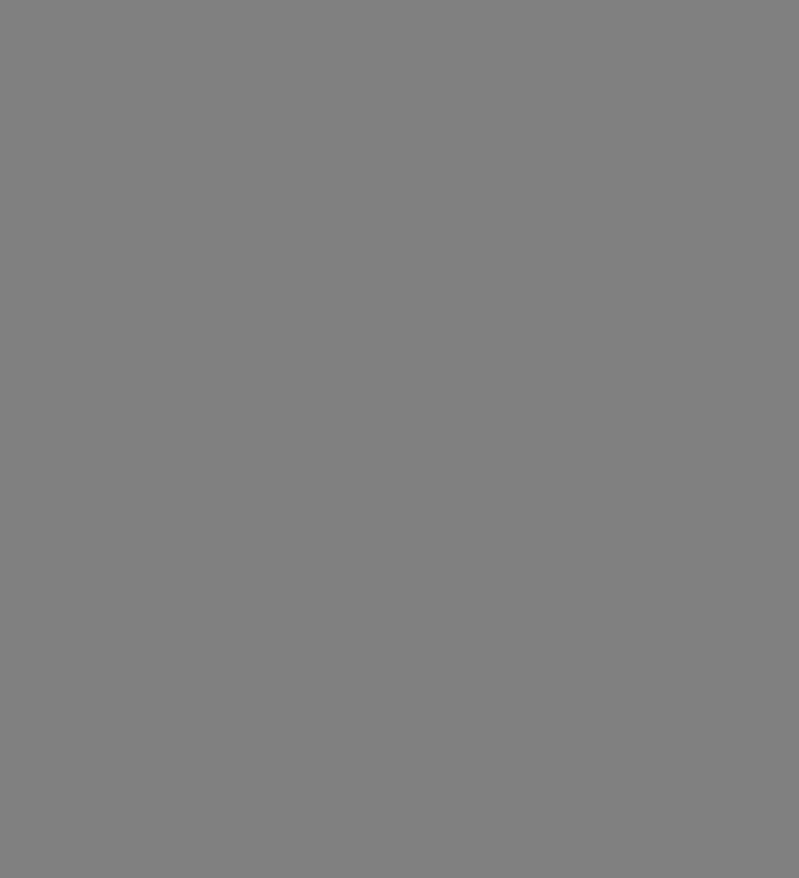
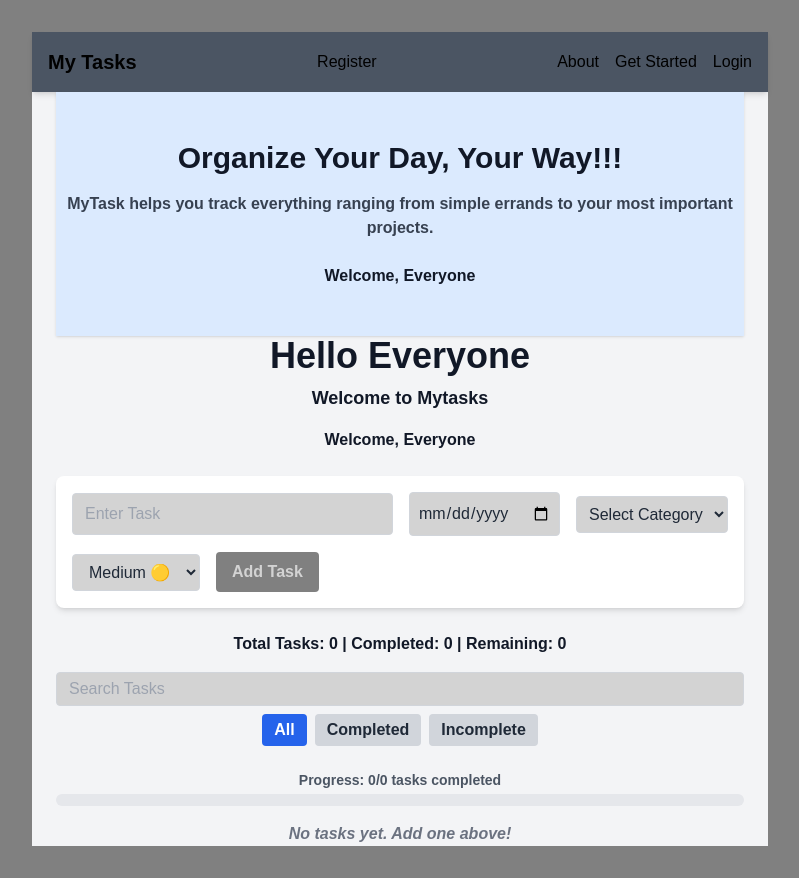
Before and after one commit to oswaldoc1991/first_react, a React (Vite) app in the folder application/frontend/: page / in a window 1280 px wide. Shown: the whole page, without its empty margins (240-1039 px from the left). Before the commit the page ends 800 px from the top, so only its background shows below. Built offline with nearby package versions, Linux system fonts and the light colour scheme.

Commit message:
fixed issues

```diff
--- a/application/frontend/src/Hero.jsx
+++ b/application/frontend/src/Hero.jsx
@@ -1,14 +1,16 @@
-function Hero() {
+import Greeting from './Greeting';
+
+function Hero({ name = "Everyone"}) {
   return (
-    <section className="bg-gray-100 py-12 text-center shadow-sm">
+    <section className="bg-blue-100 py-12 text-center shadow">
       <div className="max-w-2xl mx-auto">
-        <h2 className="text-3xl font-bold mb-4">Organize Your Day, Your Way</h2>
+        <h2 className="text-3xl font bold mb-4">Organize Your Day, Your Way!!!</h2>
         <p className="text-gray-700 mb-6">
-          MyTask helps you track everything ranging from daily to long-term goals.
+          MyTask helps you track everything ranging from simple errands to your most important projects.
         </p>
+        <Greeting name={name} />
       </div>
     </section>
-  );
+  )
 }
-
 export default Hero;
--- a/application/frontend/src/Home.jsx
+++ b/application/frontend/src/Home.jsx
@@ -9,7 +9,7 @@ export default function Home() {
     const [filter, setFilter] = useState('all');
     const [search, setSearch] = useState('');
     const [dueDate, setDueDate] = useState('');
-    const [category, setcategory] = useState('');
+    const [category, setCategory] = useState('');
     const [priority, setPriority] = useState('medium');
 
     const totalTasks = tasks.length;
@@ -27,7 +27,7 @@ export default function Home() {
         localStorage.setItem('tasks', JSON.stringify(tasks));
     }, [tasks]);
 
-    const handleAddtask = () => {
+    const handleAddTask = () => {
        if (task.trim() === '') return;
         setTasks([
           ...tasks,
@@ -57,10 +57,16 @@ export default function Home() {
         tasks.map((t, i) => (i === index ? { ...t, completed: !t.completed } :t))
     );
 
-    const handleEditTask = (index, newText) =>
-    setTasks(
-        tasks.map((t, i) => (i === index ? { ...t, isEditing: false } : t))
-    );
+    const handleStartEditing = (index) =>
+  setTasks(tasks.map((t, i) =>
+    i === index ? { ...t, isEditing: true } : t
+  ));
+
+
+   const handleEditTask = (index, newText) =>
+  setTasks(tasks.map((t, i) =>
+    i === index ? { ...t, text: newText, isEditing: false } : t
+  ));
 
     const handleSaveTask = (index) =>
     setTasks(
@@ -77,10 +83,10 @@ export default function Home() {
       tasks.map((t, i) => (i === index ? { ...t, category: newCategory } : t))
     );
 
-  const handleDueDate = (index, newDueDate) =>
-    setTasks(
-      tasks.map((t, i) => (i === index ? { ...t, dueDate: newDueDate } : t))
-    );
+  const handleEditDueDate = (index, newDueDate) =>
+    setTasks(tasks.map((t, i) => (
+      i === index ? { ...t, dueDate: newDueDate } : t
+    )));
 
     const handleAddSubtask = (taskIndex, text) => {
     if (!text.trim()) return;
@@ -95,6 +101,20 @@ export default function Home() {
       )
     );
   };
+
+  const handleToggleSubtask = (taskIndex, subtaskIndex) =>
+  setTasks(prev =>
+    prev.map((task, i) =>
+      i === taskIndex
+        ? {
+            ...task,
+            subtasks: task.subtasks.map((sub, j) =>
+              j === subtaskIndex ? { ...sub, done: !sub.done } : sub
+            ),
+          }
+        : task
+    )
+  );
 
   const handleEditNotes = (index, newNotes) =>
     setTasks(
@@ -236,12 +256,12 @@ export default function Home() {
         <div className="w-full bg-gray-200 rounded-full h-3">
           <div
             className="bg-blue-600 h-3 rounded-full"
-            style={{ width: `${progress}%` }}
+            style={{ width: `${Math.min(100, Math.round(progress))}%` }}
           ></div>
         </div>
       </div>
 
-      <TaskList
+      {/* <TaskList
         tasks={filteredTasks}
         onDelete={handleDeleteTask}
         onToggleComplete={handleToggleComplete}
@@ -250,12 +270,12 @@ export default function Home() {
         onSave={handleSaveTask}
         onEditPriority={handleEditPriority}
         onEditCategory={handleEditCategory}
-        onEditDueDate={handleDueDate}
+        onEditDueDate={handleEditDueDate}
         onAddSubtask={handleAddSubtask}
         onToggleSubtask={handleToggleSubtask}
         onEditNotes={handleEditNotes}
         onSetRecurring={handleSetRecurring}
-      />
+      /> */}
 
       {tasks.length === 0 && (
         <p className="text-gray-500 italic mt-4">
--- a/application/frontend/src/NavBar.jsx
+++ b/application/frontend/src/NavBar.jsx
@@ -4,7 +4,7 @@ import { Link } from "react-router-dom";
 
 export default function NavBar() {
     const [isOpen, setIsOpen] = useState(false);
-    const { user, logout } = useUser();
+    const { user, logout } = useUser?.() || {};
 
     return (
         <nav className="bg-gray-600 text-white p-4 shadow-md">
@@ -14,7 +14,7 @@ export default function NavBar() {
                     My Tasks
                 </Link>
 
-                <Link to="/register" Classname="hover:text-gray-200 block sm:inline">
+                <Link to="/register" className="hover:text-gray-200 block sm:inline">
                     Register
                 </Link>
 
--- a/application/frontend/src/TaskList.jsx
+++ b/application/frontend/src/TaskList.jsx
@@ -23,7 +23,7 @@ function TaskList({
         <li
           key={index}
           className={`bg-white rounded-lg shadow-md border border-gray-200 p-4 ${
-            t.complete ? `line-through text-gray-400` : ``
+            t.completed ? `line-through text-gray-400` : ``
           }`}
         >
           {t.isEditing ? (
@@ -37,7 +37,7 @@ function TaskList({
             />
             <input
               type="date"
-              value={t.DueDate || ""}
+              value={t.dueDate || ""}
               onChange={(e) => onEditDueDate(index, e.target.value)}
               className="border px-2 py-1 rounded mb-2 w-full"
             />
@@ -191,7 +191,7 @@ function TaskList({
             <div className="mt-3">
               <h4 className="font-semibold text-sm">Recurring: </h4>
               <select
-                value={t.recuring || ""}
+                value={t.recurring || ""}
                 onChange={(e) => onSetRecurring(index, e.target.value)}
                 className="border px-2 py-1 rounded"
               >
--- a/application/frontend/src/UserContext.jsx
+++ b/application/frontend/src/UserContext.jsx
@@ -1,4 +1,4 @@
-import { createContext, useState, useContext, Children } from 'react';
+import { createContext, useState, useContext } from 'react';
 import { useNavigate } from 'react-router-dom';
 
 // creating the context of the user itself
@@ -8,7 +8,7 @@ const UserContext = createContext();
 export const useUser = () => useContext(UserContext);
 
 // provider component
-export const UserProvider = ({ Children }) => {
+export const UserProvider = ({ children }) => {
     const [user, setUser] = useState(null);
     const navigate = useNavigate();
 
@@ -24,7 +24,7 @@ export const UserProvider = ({ Children }) => {
 
     return (
         <UserContext.Provider value={{ user, login, logout }}>
-            {Children}
+            {children}
         </UserContext.Provider>
     );
 };
```
Also changed, not shown: application/frontend/src/main.jsx (+6 -6 lines), 1 other file (tests, documents, lock files or other folders).
